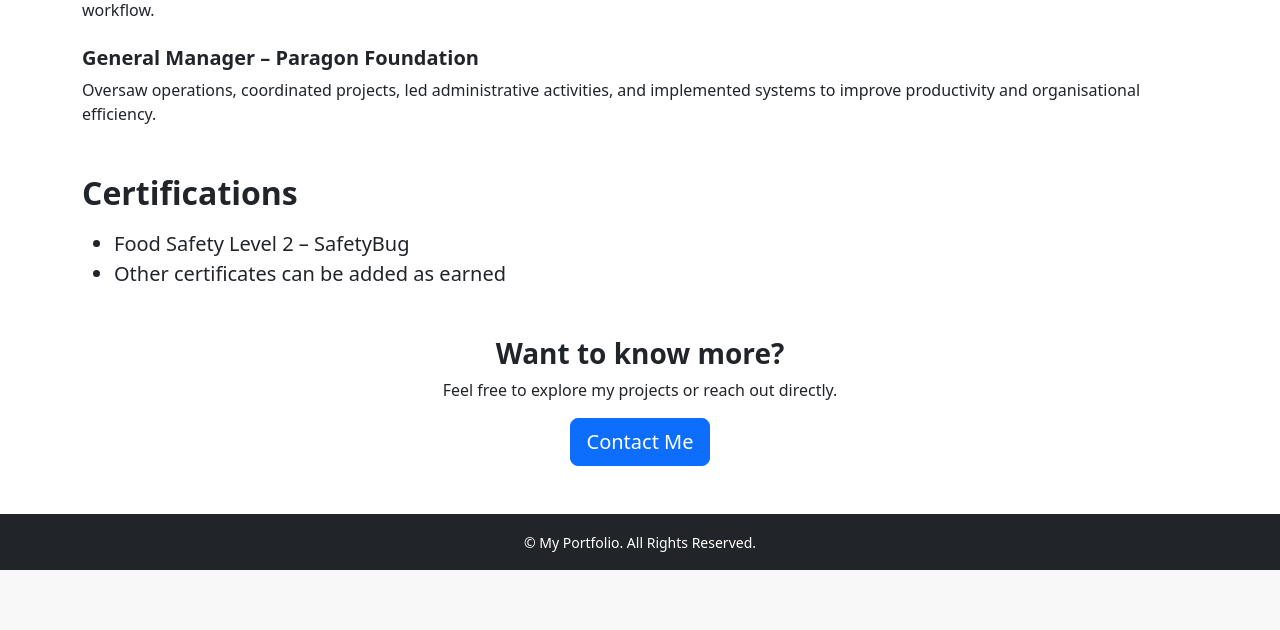
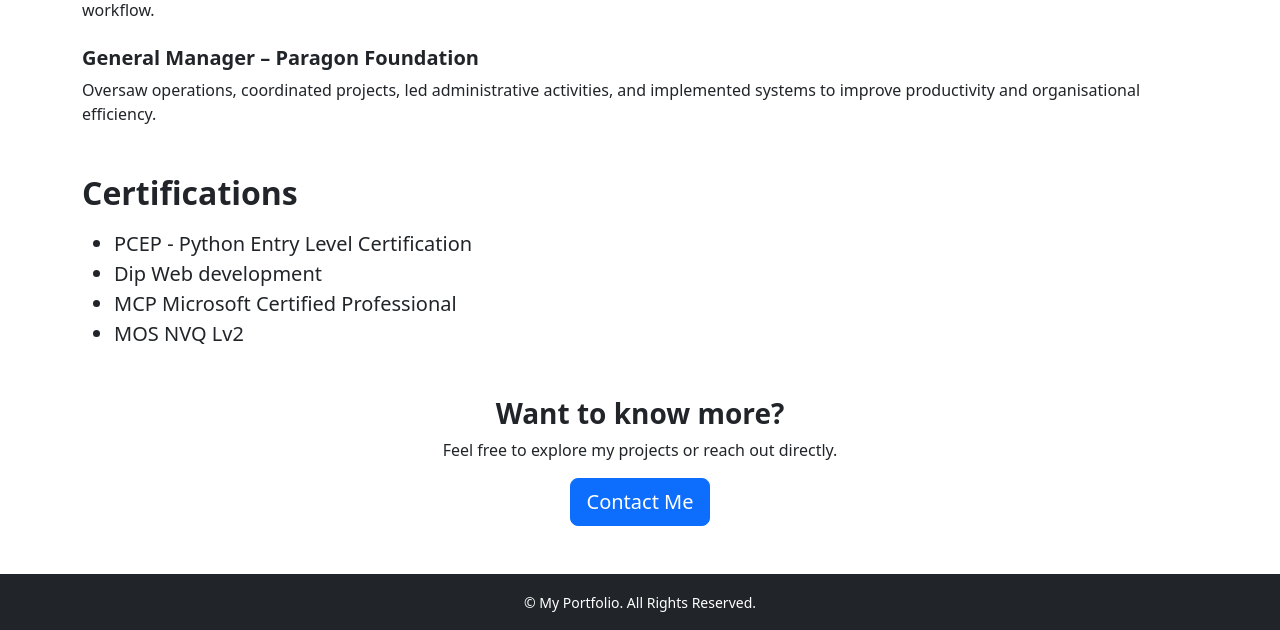
Before and after one commit to Umamco/Portfolio, a Flask app: page /about in a window 1280 px wide. Shown: the part 1365-1995 px from the top of the page. Before the commit the page ends 1935 px from the top, so only its background shows below. Run offline with Flask 3, Linux system fonts and the light colour scheme.

Commit message:
Modification of pages

```diff
--- a/templates/about.html
+++ b/templates/about.html
@@ -139,8 +139,10 @@
 <section class="mb-5">
     <h2 class="fw-semibold mb-3">Certifications</h2>
     <ul class="fs-5 mb-0">
-        <li>Food Safety Level 2 – SafetyBug</li>
-        <li>Other certificates can be added as earned</li>
+        <li>PCEP - Python Entry Level Certification</li>
+        <li>Dip Web development</li>
+        <li>MCP Microsoft Certified Professional</li>
+        <li>MOS NVQ Lv2</li>
     </ul>
 </section>
 
```
